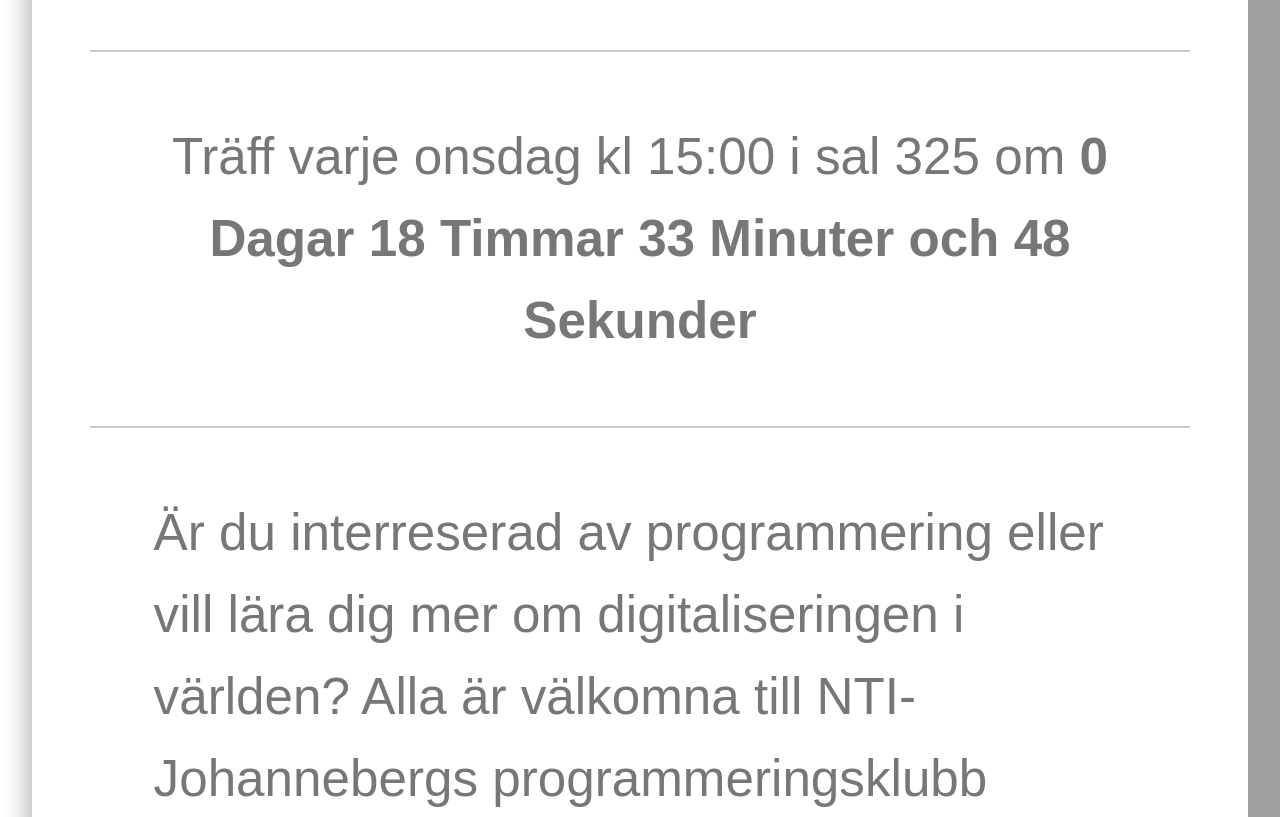
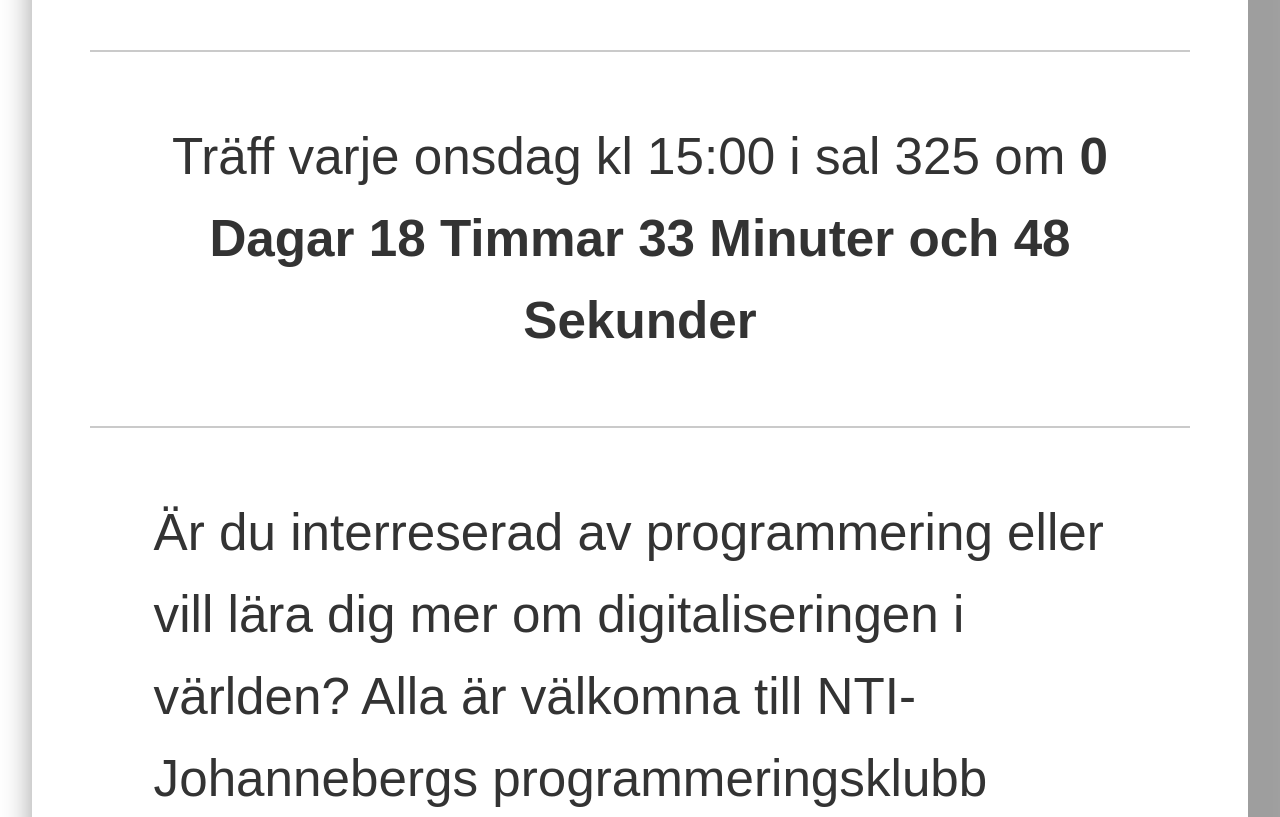
Before and after one commit to ITGGoteborg/NTI-Programmeringsklubb, a plain HTML site: page index.html in a window 1280 px wide. Shown: the part 815-1632 px from the top of the page. Drawn offline with Linux system fonts and the light colour scheme.

Commit message:
BETTER COLOURS

```diff
--- a/design/MainDesignMobile.css
+++ b/design/MainDesignMobile.css
@@ -72,7 +72,7 @@
     margin-top: 5vw;
     margin-bottom: 5vw;
     box-shadow: 31px 31px 31px 31px rgba(0,0,0,0.38);
-    color: #646464;
+    color: #333333;
 }
 
     .ContentText h2 {
@@ -91,7 +91,6 @@
         font-weight: lighter;
         padding: 5vw;
         margin: auto;
-        color: #777;
         line-height: 1.6;
         border-bottom: 2px solid rgba(150, 150, 150, 0.50);
     }
```
